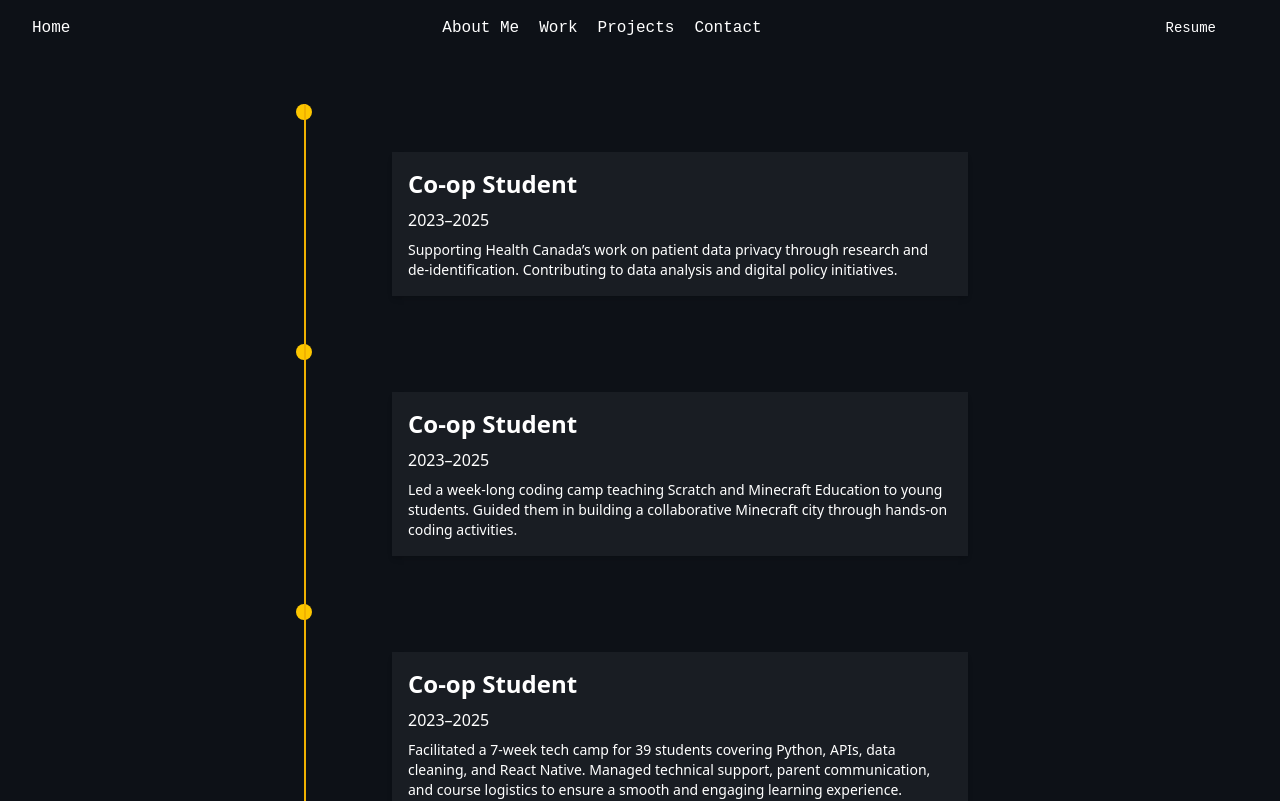
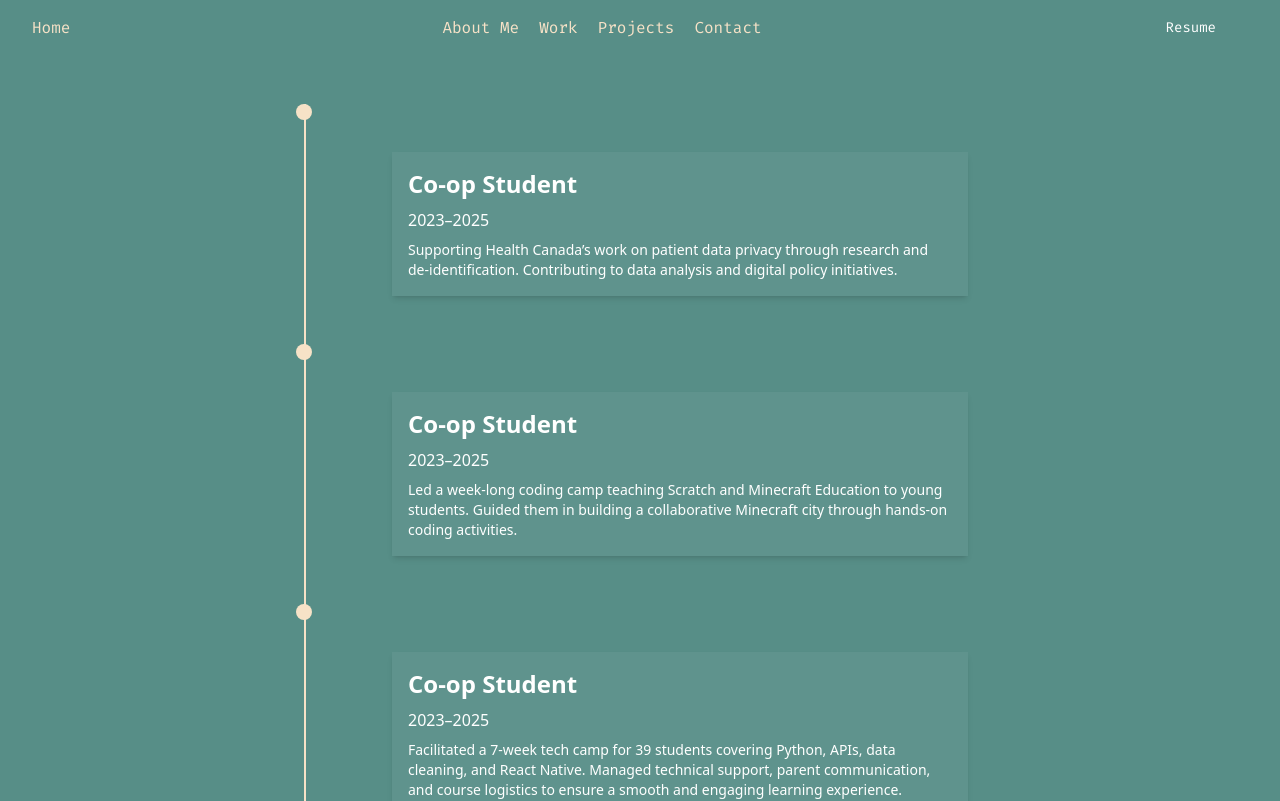
Before and after one commit to dvirdi01/PersonalWebsite, a React (Vite) app in the folder PersonalWebsite/: page /work in a window 1280 px wide. Shown: the top 801 px of the page. Built offline with nearby package versions, Linux system fonts and the light colour scheme.

Commit message:
changed background color on all pages

```diff
--- a/PersonalWebsite/package.json
+++ b/PersonalWebsite/package.json
@@ -10,6 +10,7 @@
     "preview": "vite preview"
   },
   "dependencies": {
+    "@fontsource/fira-code": "^5.2.6",
     "@tailwindcss/vite": "^4.1.8",
     "@tsparticles/all": "^3.8.1",
     "@tsparticles/react": "^3.0.0",
--- a/PersonalWebsite/src/App.jsx
+++ b/PersonalWebsite/src/App.jsx
@@ -14,7 +14,7 @@ function App() {
 
   return (
     <>
-    <div className='bg-[#333333]'>
+    <div className='bg-[#578E87]'>
        <BrowserRouter>
        <Navbar/>
         <Routes>
--- a/PersonalWebsite/src/components/Hero.jsx
+++ b/PersonalWebsite/src/components/Hero.jsx
@@ -16,11 +16,11 @@ const Hero = () => {
 
 
   return (
-    <div style={{ fontFamily: "Nimbus Mono, monospace" }} className="w-full flex flex-col items-center justify-center">
+    <div style={{ fontFamily: "Fira Code, monospace" }} className="w-full flex flex-col items-center justify-center">
         <div className="absolute top-0 left-0 w-full h-full z--1 opacity-1/2">
-            <ParticlesComponent id="particles" />
+            {/* <ParticlesComponent id="particles" /> */}
         </div>
-        <div className="z-10 text-white p-4 w-1/2 flex flex-col items-center justify-center rounded p-24">
+        <div className="z-10 text-[#f7e2c7] p-4 w-1/2 flex flex-col items-center justify-center rounded p-24">
             <Fade direction = "down" triggerOnce={true} duration={2000}>
               <h1 className="text-2xl font-bold mb-10">Hey there! I'm Divjot Virdi</h1>
             </Fade>
--- a/PersonalWebsite/src/components/Navbar.jsx
+++ b/PersonalWebsite/src/components/Navbar.jsx
@@ -2,10 +2,11 @@ import React from 'react'
 import { Fade } from 'react-awesome-reveal'
 import { Link, NavLink } from "react-router-dom";
 import CommonButton from './CommonButton';
+import "@fontsource/fira-code";
 
 const Navbar = () => {
   return (
-    <div style={{ fontFamily: "Nimbus Mono, monospace" }} className='bg-[#0d1117] w-full flex flex-row items-center justify-between space-between px-8 z-4 sticky text-white'>
+    <div style={{ fontFamily: "Fira Code, monospace" }} className='bg-[#578E87] w-full flex flex-row items-center justify-between space-between px-8 z-4 sticky text-[#f7e2c7]'>
         <Fade cascade damping={0.1} triggerOnce={true} duration={2000}>
           <Link to="/">
             <p> Home </p>
--- a/PersonalWebsite/src/components/Particles.jsx
+++ b/PersonalWebsite/src/components/Particles.jsx
@@ -31,7 +31,7 @@ const ParticlesComponent = (props) => {
     () => ({
       background: {
         color: {
-          value: "#0d1117",
+          value: "#578E87",
         },
       },
       fpsLimit: 120,
--- a/PersonalWebsite/src/components/WorkCard.jsx
+++ b/PersonalWebsite/src/components/WorkCard.jsx
@@ -15,7 +15,7 @@ const WorkCard = ({title, date, text, fullText, image}) => {
 
   return (
     <div
-    className={`bg-[#0d1117] w-full px-8 py-12 flex flex-row items-center justify-center text-white z-10 items-start transition-all duration-500 ease-in-out`}
+    className={`w-full px-8 py-12 flex flex-row items-center justify-center text-white z-10 items-start transition-all duration-500 ease-in-out`}
      onMouseEnter={() => setIsHovered(true)}
     onMouseLeave={() => setIsHovered(false)}
   >
--- a/PersonalWebsite/src/pages/AboutMe.jsx
+++ b/PersonalWebsite/src/pages/AboutMe.jsx
@@ -5,8 +5,8 @@ import { Fade } from 'react-awesome-reveal'
 const AboutMe = () => {
     const text = "Hi! I'm Divjot — a Computer Science and Math student at UBC who loves building things that are both functional and thoughtful. Whether it's solving a tricky bug, designing a clean UI, or figuring out how to make tech more human, I enjoy the process of turning ideas into something real. I’m especially interested in data-driven projects, full-stack development, and using code to solve everyday problems. Outside of code, you’ll probably find me sketching ideas, learning something new, or just chasing good coffee."
   return (
-    <Fade triggerOnce={true} ref={ref}>
-    <div style={{ fontFamily: "Nimbus Mono, monospace" }} className='bg-[#0d1117] min-h-screen w-full px-8 py-12 mt-5 flex flex-row gap-10 items-start justify-center text-white z-10 min-h-screen'>
+    <Fade triggerOnce={true} >
+    <div style={{ fontFamily: "Nimbus Mono, monospace" }} className='min-h-screen w-full px-8 py-12 mt-5 flex flex-row gap-10 items-start justify-center text-[#f7e2c7] z-10 min-h-screen'>
         <div className='p-4 rounded max-w-xl text-center md:text-left'>
             <h1 className='text-2xl mb-8 font-bold'>About Me</h1>
             {text}
--- a/PersonalWebsite/src/pages/Projects.jsx
+++ b/PersonalWebsite/src/pages/Projects.jsx
@@ -10,7 +10,7 @@ import Echoprep from '../assets/echoprep.jpg'
 const Projects = () => {
 
    return (
-    <div className='bg-[#0d1117] px-24 py-12 min-h-screen'>
+    <div className='px-24 py-12 min-h-screen'>
         <div className='grid grid-cols-3 gap-8'>
         <ProjectCard title = "Telephone Hut" description="lorem ipsum shjsn jssnjksn  jsjsknajnj " image = {TelephoneHut} link = "haha"/>
         <ProjectCard title = "Water Potability Predictor" description="lorem ipsum shjsn jssnjksn  jsjsknajnj " image = {Water} link = "haha"/>
--- a/PersonalWebsite/src/pages/Work.jsx
+++ b/PersonalWebsite/src/pages/Work.jsx
@@ -32,14 +32,14 @@ const Work = () => {
   ];
 
   return (
-    <div className='flex flex-col bg-[#0d1117] px-8 py-12 relative min-h-screen items-center justify-center'>
+    <div className='flex flex-col px-8 py-12 relative min-h-screen items-center justify-center'>
          <div className="flex flex-col relative items-start">
-           <div className="absolute left-[1.5rem] top-0 w-[2px] bg-yellow-500 h-full z-20" />
+           <div className="absolute left-[1.5rem] top-0 w-[2px] bg-[#f7e2c7] h-full z-20" />
         {workItemsSummary.map((text, idx) => (
           <div key={idx} className="relative flex items-start gap-8 z-10">
             {/* Dot */}
             <div className="w-12 flex items-center justify-center">
-              <div className="w-4 h-4 bg-yellow-400 rounded-full" />
+              <div className="w-4 h-4 bg-[#f7e2c7] rounded-full" />
             </div>
 
             {/* Animated Card */}
```
Also changed, not shown: 1 other file (tests, documents, lock files or other folders).
